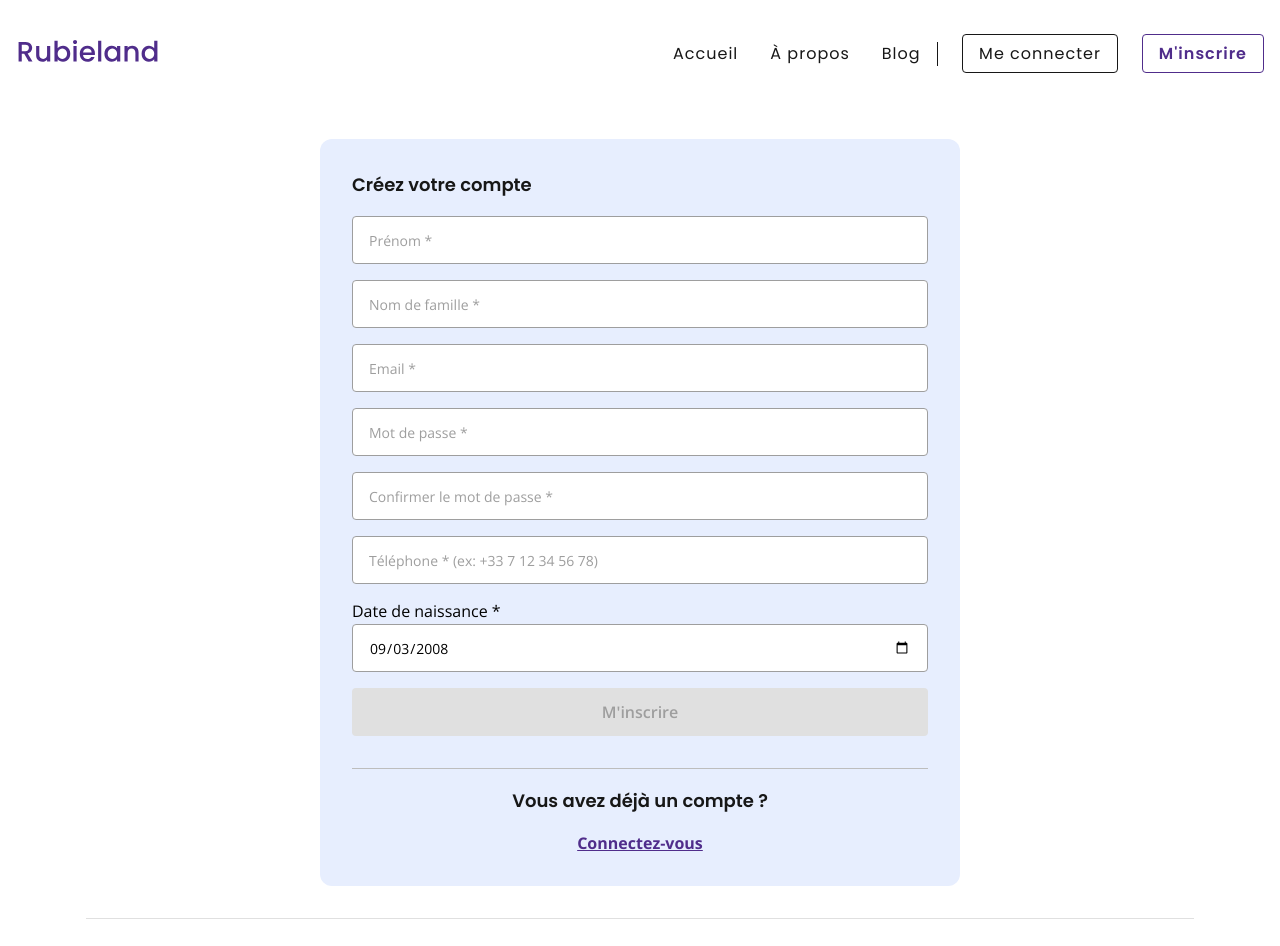
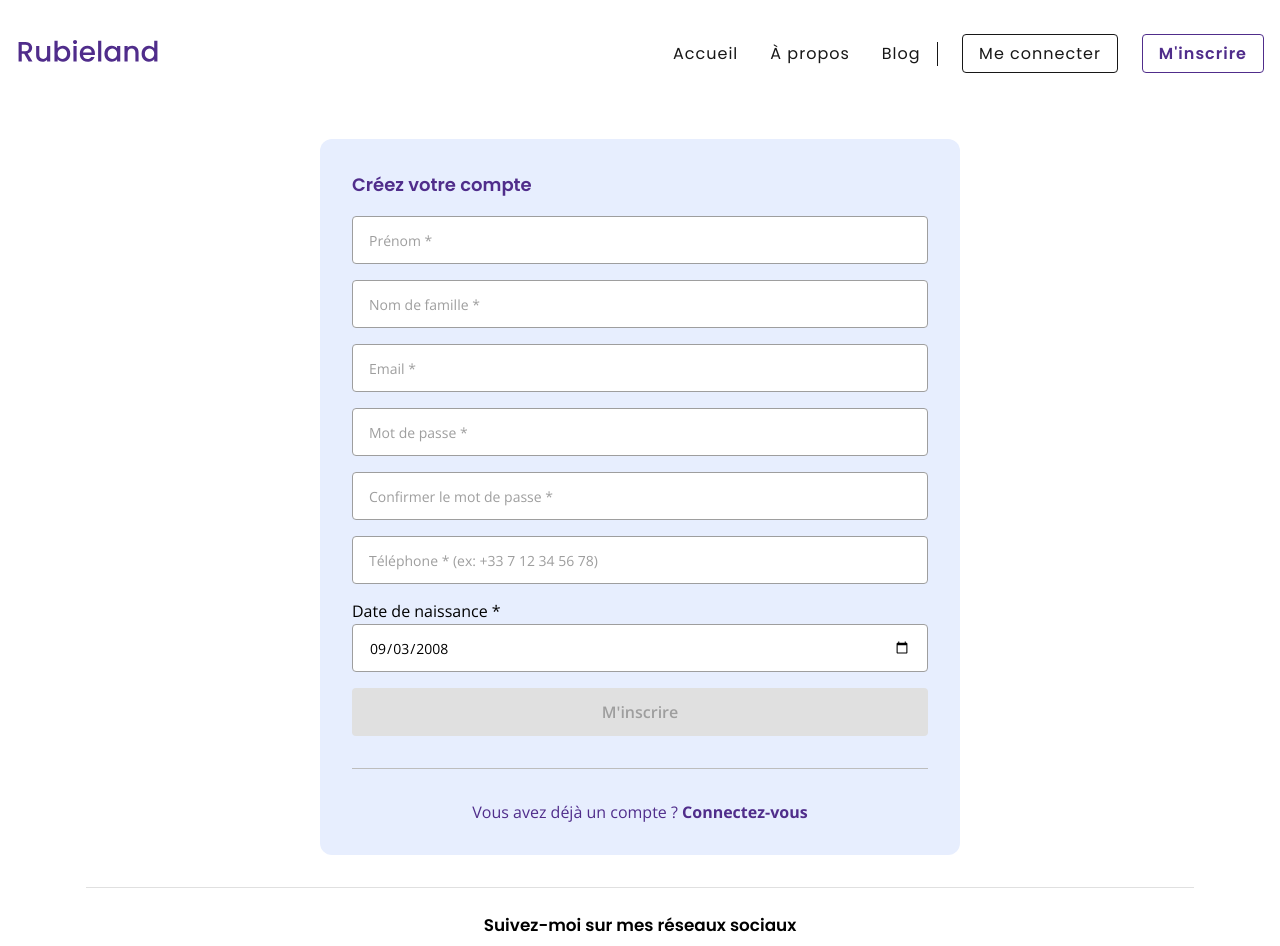
Before and after one commit to rubieland/rubieland, a React (Vite) app in the folder frontend/: page /register in a window 1280 px wide. Shown: the top 946 px of the page. Built offline with nearby package versions, Linux system fonts and the light colour scheme; no server answers.

Commit message:
style(register page): change AlreadyRegisteredBlock style and change RegisterBlock h2 color

```diff
--- a/frontend/src/ui/pages/Register/components/AlreadyRegisteredBlock.tsx
+++ b/frontend/src/ui/pages/Register/components/AlreadyRegisteredBlock.tsx
@@ -5,10 +5,12 @@ import i18n from '../../../../core/i18n';
 const AlreadyRegisteredBlock = () => {
   return (
     <section className="already-registered-container">
-      <h2>{i18n.t('pages.register.alreadyRegisteredBlock.title')}</h2>
-      <Link className="link-to-login" to="/login">
-        {i18n.t('pages.register.alreadyRegisteredBlock.linkTitle')}
-      </Link>
+      <p>
+        {i18n.t('pages.register.alreadyRegisteredBlock.title')}{' '}
+        <Link className="link-to-login" to="/login">
+          {i18n.t('pages.register.alreadyRegisteredBlock.linkTitle')}
+        </Link>
+      </p>
     </section>
   );
 };
--- a/frontend/src/ui/pages/Register/styles/AlreadyRegisteredBlock.scss
+++ b/frontend/src/ui/pages/Register/styles/AlreadyRegisteredBlock.scss
@@ -3,18 +3,16 @@
 
 .already-registered-container {
   @include flex-center-column;
-  padding: 1.125rem 2rem 2rem;
   max-width: 40rem;
+  padding: 2rem;
   gap: 1.125rem;
   width: 100%;
 
-  > h2 {
-    font-size: 1.125rem;
-    color: $black90;
+  > p {
+    color: $primary;
   }
 
   .link-to-login {
-    text-decoration: underline;
     font-weight: 700;
     font-size: 1rem;
     color: $primary;
--- a/frontend/src/ui/pages/Register/styles/RegisterBlock.scss
+++ b/frontend/src/ui/pages/Register/styles/RegisterBlock.scss
@@ -11,7 +11,7 @@
     font-size: 1.125rem;
     max-width: 36rem;
     text-align: left;
-    color: $black90;
+    color: $primary;
     width: inherit;
   }
 
```
